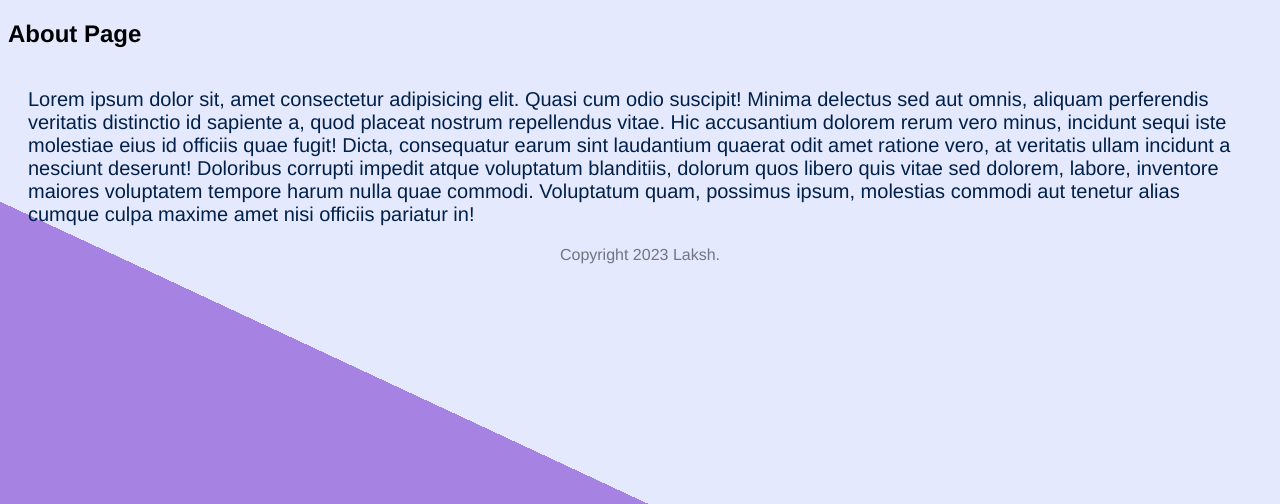
After one commit to Laxman67/todolist_v1, a Node server app: page /about in a window 1280 px wide. The commit adds this page. Shown: the top 504 px of the page. Run offline with Node 20, Linux system fonts and the light colour scheme.

Commit message:
Able to add Layout using Ejs

```diff
--- a/app.js
+++ b/app.js
@@ -6,12 +6,13 @@ const app = express();
 app.set("view engine", "ejs");
 
 app.use(bodyParser.urlencoded({ extended: true }));
+
 app.use(express.static("public"));
 
 //Global Variable
 
 let items = ["Buy Food", "Cook food", "Eat Food"];
-let workItems = [];
+let workItems = ["ok"];
 
 // Send File
 app.get("/welcome", function (req, res) {
@@ -39,7 +40,7 @@ app.get("/", function (req, res) {
 app.post("/", function (req, res) {
   let item = req.body.newItem;
 
-  if (req.body.newItem === "Work") {
+  if (req.body.list === "Work") {
     workItems.push[item];
     res.redirect("/work");
   } else {
@@ -51,7 +52,11 @@ app.post("/", function (req, res) {
 //  Work List
 
 app.get("/work", function (req, res) {
-  res.render("list", {ListTitle: "Laxman Work List",newListItems: workItems });
+  res.render("list", {
+    ListTitle: "Work",
+    newListItems: workItems,
+  });
+
 });
 
 app.post("/work", function (req, res) {
@@ -60,6 +65,11 @@ app.post("/work", function (req, res) {
   res.redirect("/work");
 });
 
+
+app.get("/about", function (req,res) {
+
+  res.render("about");
+})
 app.listen("3000", function (req, res) {
   console.log("Running on Port 3000");
 });
--- /dev/null
+++ b/views/about.ejs
@@ -0,0 +1,18 @@
+
+<%- include('header') -%>
+
+<h2>About Page</h2>
+<p>
+  Lorem ipsum dolor sit, amet consectetur adipisicing elit. Quasi cum odio
+  suscipit! Minima delectus sed aut omnis, aliquam perferendis veritatis
+  distinctio id sapiente a, quod placeat nostrum repellendus vitae. Hic
+  accusantium dolorem rerum vero minus, incidunt sequi iste molestiae eius id
+  officiis quae fugit! Dicta, consequatur earum sint laudantium quaerat odit
+  amet ratione vero, at veritatis ullam incidunt a nesciunt deserunt! Doloribus
+  corrupti impedit atque voluptatum blanditiis, dolorum quos libero quis vitae
+  sed dolorem, labore, inventore maiores voluptatem tempore harum nulla quae
+  commodi. Voluptatum quam, possimus ipsum, molestias commodi aut tenetur alias
+  cumque culpa maxime amet nisi officiis pariatur in!
+</p>
+
+<%- include('footer') -%>
--- /dev/null
+++ b/views/footer.ejs
@@ -0,0 +1,6 @@
+
+</body>
+<footer>
+  Copyright 2023 Laksh.
+</footer>
+</html>
--- /dev/null
+++ b/views/header.ejs
@@ -0,0 +1,11 @@
+<!DOCTYPE html>
+<html lang="en">
+
+<head>
+  <title>To Do List</title>
+  <meta charset="UTF-8" />
+  <meta name="viewport" content="width=device-width, initial-scale=1" />
+  <link rel="stylesheet" href="css/styles.css" />
+</head>
+
+<body>
```
Also changed, not shown: views/list.ejs (+2 -19 lines).
